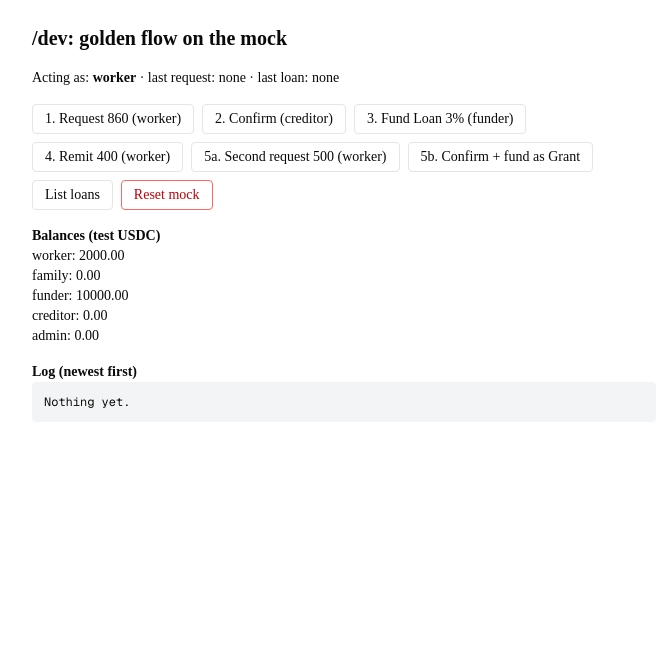
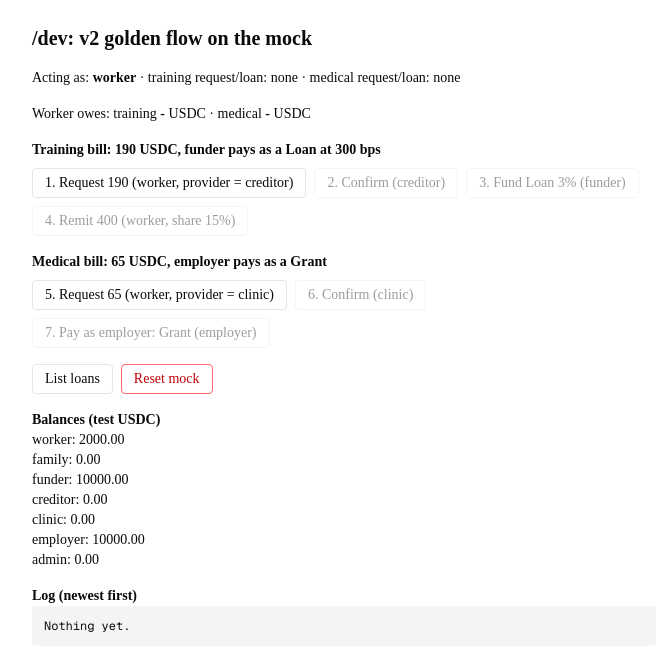
Before and after one commit to Murad-D-11/team-6-blockchain-innovation-challenge-project, a Next.js app in the folder app/: page /dev in a window 1280 px wide. Shown: the top 670 px of the page, without its empty margins (296-952 px from the left). Built offline with nearby package versions, Linux system fonts and the light colour scheme.

Commit message:
Update dev page, error wording and docs for v2

```diff
--- a/app/src/app/dev/page.tsx
+++ b/app/src/app/dev/page.tsx
@@ -10,7 +10,7 @@ import { fromUnits, toUnits } from "@/lib/units";
 import type { AccountRole } from "@/lib/roles";
 
 const HASH = "ab".repeat(32);
-const ROLES = ["worker", "family", "funder", "creditor", "admin"] as const;
+const ROLES = ["worker", "family", "funder", "creditor", "clinic", "employer", "admin"] as const;
 
 function show(v: unknown): string {
   return JSON.stringify(v, (_k, x) => (typeof x === "bigint" ? `${x.toString()} (${fromUnits(x, 7)} USDC)` : x), 2);
@@ -22,8 +22,9 @@ export default function DevPage() {
   const [log, setLog] = useState<string[]>([]);
   const [balances, setBalances] = useState<Record<string, string>>({});
   const [busy, setBusy] = useState(false);
-  const [lastReq, setLastReq] = useState<number | null>(null);
-  const [lastLoan, setLastLoan] = useState<number | null>(null);
+  const [training, setTraining] = useState<number | null>(null); // request id = loan id
+  const [medical, setMedical] = useState<number | null>(null);
+  const [owed, setOwed] = useState<Record<string, string>>({});
   const mock = laya instanceof MockLayaClient ? laya : null;
 
   const refresh = useCallback(async () => {
@@ -31,10 +32,21 @@ export default function DevPage() {
       const out: Record<string, string> = {};
       for (const r of ROLES) out[r] = fromUnits(await laya.getBalance(config.accounts[r]));
       setBalances(out);
+      // Owed by the worker: the invoice amount before funding, the loan's outstanding after.
+      const o: Record<string, string> = {};
+      for (const [name, id] of [["training", training], ["medical", medical]] as const) {
+        if (id === null) continue;
+        try {
+          o[name] = fromUnits((await laya.getLoan(id)).outstanding);
+        } catch {
+          o[name] = fromUnits((await laya.getRequest(id)).legalAmount);
+        }
+      }
+      setOwed(o);
     } catch {
       /* real client not ready */
     }
-  }, [laya]);
+  }, [laya, training, medical]);
 
   useEffect(() => {
     void refresh();
@@ -55,100 +67,95 @@ export default function DevPage() {
     }
   }
 
-  const request = (principal: string) =>
-    step(`request ${principal} USDC / 12 months / 15%`, "worker", async () => {
+  const request = (label: string, principal: string, provider: string, done: (id: number) => void) =>
+    step(`request ${label}: ${principal} USDC / 12 months / 15%`, "worker", async () => {
       const r = await laya.requestPayoff({
         family: config.accounts.family,
-        creditor: config.accounts.creditor,
+        creditor: provider,
         principal: toUnits(principal),
         months: 12,
         shareBps: 1500,
         docHash: HASH,
       });
-      setLastReq(r.requestId);
+      done(r.requestId);
       return { ...r, request: await laya.getRequest(r.requestId) };
     });
 
+  const confirm = (id: number, as: AccountRole) =>
+    step(`confirm request ${id}`, as, () => laya.confirmRequest(id));
+
+  const fund = (id: number, as: AccountRole, mode: "Loan" | "Grant", feeBps: number) =>
+    step(`fund request ${id} as ${mode}${mode === "Loan" ? ` ${feeBps} bps` : ""}`, as, async () => {
+      const r = await laya.fundRequest({ requestId: id, mode, feeBps });
+      return { ...r, loan: await laya.getLoan(r.loanId) };
+    });
+
+  const btn = "rounded border px-3 py-1 disabled:opacity-40";
+
   return (
     <main className="mx-auto max-w-2xl space-y-4 p-6 text-sm">
-      <h1 className="text-xl font-bold">/dev: golden flow on the mock</h1>
+      <h1 className="text-xl font-bold">/dev: v2 golden flow on the mock</h1>
       {!mock && <p className="text-red-600">Not running on the mock (NEXT_PUBLIC_USE_MOCK is not &quot;true&quot;).</p>}
       <p>
-        Acting as: <b>{role}</b> · last request: {lastReq ?? "none"} · last loan: {lastLoan ?? "none"}
+        Acting as: <b>{role}</b> · training request/loan: {training ?? "none"} · medical request/loan: {medical ?? "none"}
+      </p>
+      <p>
+        Worker owes: training <b>{owed.training ?? "-"}</b> USDC · medical <b>{owed.medical ?? "-"}</b> USDC
       </p>
 
+      <section className="space-y-2">
+        <h2 className="font-semibold">Training bill: 190 USDC, funder pays as a Loan at 300 bps</h2>
         <div className="flex flex-wrap gap-2">
-        <button disabled={busy} className="rounded border px-3 py-1" onClick={() => request("860")}>
-          1. Request 860 (worker)
+          <button disabled={busy} className={btn} onClick={() => request("training", "190", config.accounts.creditor, setTraining)}>
+            1. Request 190 (worker, provider = creditor)
+          </button>
+          <button disabled={busy || training === null} className={btn} onClick={() => confirm(training!, "creditor")}>
+            2. Confirm (creditor)
+          </button>
+          <button disabled={busy || training === null} className={btn} onClick={() => fund(training!, "funder", "Loan", 300)}>
+            3. Fund Loan 3% (funder)
           </button>
           <button
-          disabled={busy || !lastReq}
-          className="rounded border px-3 py-1"
-          onClick={() => step(`confirm request ${lastReq}`, "creditor", () => laya.confirmRequest(lastReq!))}
-        >
-          2. Confirm (creditor)
-        </button>
-        <button
-          disabled={busy || !lastReq}
-          className="rounded border px-3 py-1"
+            disabled={busy || training === null}
+            className={btn}
             onClick={() =>
-            step(`fund request ${lastReq} as Loan 3%`, "funder", async () => {
-              const r = await laya.fundRequest({ requestId: lastReq!, mode: "Loan", feeBps: 300 });
-              setLastLoan(r.loanId);
-              return { ...r, loan: await laya.getLoan(r.loanId) };
+              step(`remit 400 on loan ${training}`, "worker", async () => {
+                const r = await laya.remit({ loanId: training!, amount: toUnits("400") });
+                return { ...r, loan: await laya.getLoan(training!) };
               })
             }
           >
-          3. Fund Loan 3% (funder)
+            4. Remit 400 (worker, share 15%)
           </button>
-        <button
-          disabled={busy || !lastLoan}
-          className="rounded border px-3 py-1"
-          onClick={() =>
-            step(`remit 400 on loan ${lastLoan}`, "worker", async () => {
-              const r = await laya.remit({ loanId: lastLoan!, amount: toUnits("400") });
-              return { ...r, loan: await laya.getLoan(lastLoan!) };
-            })
-          }
-        >
-          4. Remit 400 (worker)
+        </div>
+      </section>
+
+      <section className="space-y-2">
+        <h2 className="font-semibold">Medical bill: 65 USDC, employer pays as a Grant</h2>
+        <div className="flex flex-wrap gap-2">
+          <button disabled={busy} className={btn} onClick={() => request("medical", "65", config.accounts.clinic, setMedical)}>
+            5. Request 65 (worker, provider = clinic)
           </button>
-        <button
-          disabled={busy}
-          className="rounded border px-3 py-1"
-          onClick={async () => {
-            await request("500");
-          }}
-        >
-          5a. Second request 500 (worker)
+          <button disabled={busy || medical === null} className={btn} onClick={() => confirm(medical!, "clinic")}>
+            6. Confirm (clinic)
           </button>
-        <button
-          disabled={busy || !lastReq}
-          className="rounded border px-3 py-1"
-          onClick={async () => {
-            await step(`confirm request ${lastReq}`, "creditor", () => laya.confirmRequest(lastReq!));
-            await step(`fund request ${lastReq} as Grant`, "funder", async () => {
-              const r = await laya.fundRequest({ requestId: lastReq!, mode: "Grant", feeBps: 0 });
-              return { ...r, loan: await laya.getLoan(r.loanId) };
-            });
-          }}
-        >
-          5b. Confirm + fund as Grant
+          <button disabled={busy || medical === null} className={btn} onClick={() => fund(medical!, "employer", "Grant", 0)}>
+            7. Pay as employer: Grant (employer)
           </button>
-        <button
-          disabled={busy}
-          className="rounded border px-3 py-1"
-          onClick={() => step("list loans", null, () => laya.listLoans())}
-        >
+        </div>
+      </section>
+
+      <div className="flex flex-wrap gap-2">
+        <button disabled={busy} className={btn} onClick={() => step("list loans", null, () => laya.listLoans())}>
           List loans
         </button>
         <button
           disabled={busy || !mock}
-          className="rounded border border-red-400 px-3 py-1 text-red-700"
+          className="rounded border border-red-400 px-3 py-1 text-red-700 disabled:opacity-40"
           onClick={() => {
             mock?.reset();
-            setLastReq(null);
-            setLastLoan(null);
+            setTraining(null);
+            setMedical(null);
             setLog([]);
             void refresh();
           }}
--- a/app/src/lib/errors.ts
+++ b/app/src/lib/errors.ts
@@ -3,7 +3,7 @@ export const ERROR_MESSAGES: Readonly<Record<number, string>> = {
   0: "Something went wrong with your wallet or the network. Please try again.",
   1: "The Laya contract is already set up.", // AlreadyInitialized (reserved)
   2: "The Laya contract is not set up yet.", // NotInitialized (reserved)
-  3: "That lender is not on the registered list.", // CreditorNotRegistered
+  3: "This payee is not on the verified provider list.", // CreditorNotRegistered
   4: "We couldn't find that request.", // RequestNotFound
   5: "This request isn't in the right step for that action.", // InvalidRequestStatus
   6: "We couldn't find that loan.", // LoanNotFound
```
Also changed, not shown: app/src/lib/README.md, 2 other files (tests, documents, lock files or other folders). Lines whose indentation alone changed are shown as unchanged.
